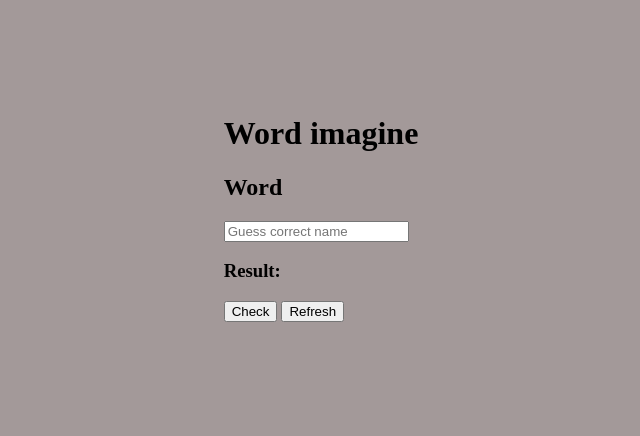
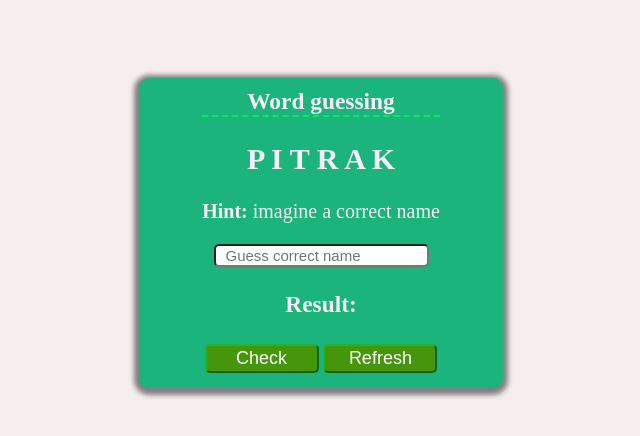
Before and after one commit to Sadanand09/icp-6-group-9-html-css-js-project-2, a plain HTML site: page pages/word-imagine.html in a window 1280 px wide. Shown: the whole page, without its empty margins (319-959 px from the left). Drawn offline with Linux system fonts and the light colour scheme; files that its build step writes are made by us from their sources.

Commit message:
added css file

```diff
--- a/css/word-imagine.css
+++ b/css/word-imagine.css
@@ -2,7 +2,49 @@ body {
     display: flex;
     flex-direction: column;
     justify-content: center;
-    background-color: rgb(163, 153, 153);
+    background-color: rgb(246, 237, 237);
     align-items: center;
     min-height: 50vh;
 }
+
+.root {
+    font-size: 20px;
+    color: rgb(246, 237, 245);
+    background-color: rgb(27, 180, 124);
+    box-shadow: 0 2px 5px 5px grey;
+    padding: 0% 5% 1% 5%;
+    text-align: center;
+    border-radius: 10px;
+    margin-top: 50px;
+}
+
+.title {
+    margin-top: 10px;
+    border-bottom: 2px dashed;
+    border-color: rgb(6, 235, 98);
+}
+
+input {
+    font-size: 15px;
+    padding-left: 10px;
+    outline: 1px grey;
+    border-radius: 5px;
+}
+
+
+.foot {
+    margin-bottom: 0%;
+    display: flex;
+    width: 100%;
+}
+
+.foot>button {
+    width: 48%;
+    padding: 1%;
+    margin: 1%;
+    background-color: rgb(69, 150, 11);
+    color: white    ;
+    border-radius: 5px;
+    border-color: rgb(36, 180, 36);
+    font-size: large;
+}
--- a/js/word-imagine.js
+++ b/js/word-imagine.js
@@ -1,11 +1,10 @@
 const words = [
     "kartik",
     "pratik",
-    "sagar",
+    "kishori",
     "om",
-    "kalyani",
+    "sai",
     "rutik",
-    "sadanand",
     "pooja",
     "vaidehi",
     "vaishnavi",
@@ -24,7 +23,7 @@ const hints = [
     "imagine a correct name",
     "imagine a correct name",
     "imagine a correct name",
-    "imagine a correct name",
+
 
 ];
 
@@ -52,12 +51,12 @@ function check() {
         input.value.toLocaleLowerCase() ===
         displayWord.toLocaleLowerCase()
     )
-        output.innerHTML = "Result: Congragulation";
+        output.innerHTML = "Result: CongratulationS💐💐";
     else output.innerHTML = "Result: Incorrect";
 }
 
 function refresh() {
-    index = Math.floor(Math.random() * 11);
+    index = Math.floor(Math.random() * 10);
     displayWord = words[index];
     displayHint = hints[index];
     scrambleWord =
--- a/pages/word-imagine.html
+++ b/pages/word-imagine.html
@@ -7,12 +7,12 @@
           content="width=device-width,
                    initial-scale=1.0" />
     <title>word imagine</title>
-    <link href="./css/word-imagine.css" rel="stylesheet" />
+    <link href="./../css/word-imagine.css" rel="stylesheet" />
 </head>
 
 <body>
     <div class="root">
-        <h1 class="title">Word imagine</h1>
+        <h3 class="title">Word guessing</h3>
         <div id="scrambled">
             <h2 id="scrambleWord">Word</h2>
             <p id="hint"></p>
@@ -33,7 +33,7 @@
                 Refresh
             </button>
         </div>
-        <script src="script.js"></script>
+        <script src="./../js/word-imagine.js"></script>
     </div>
 </body>
 
```
